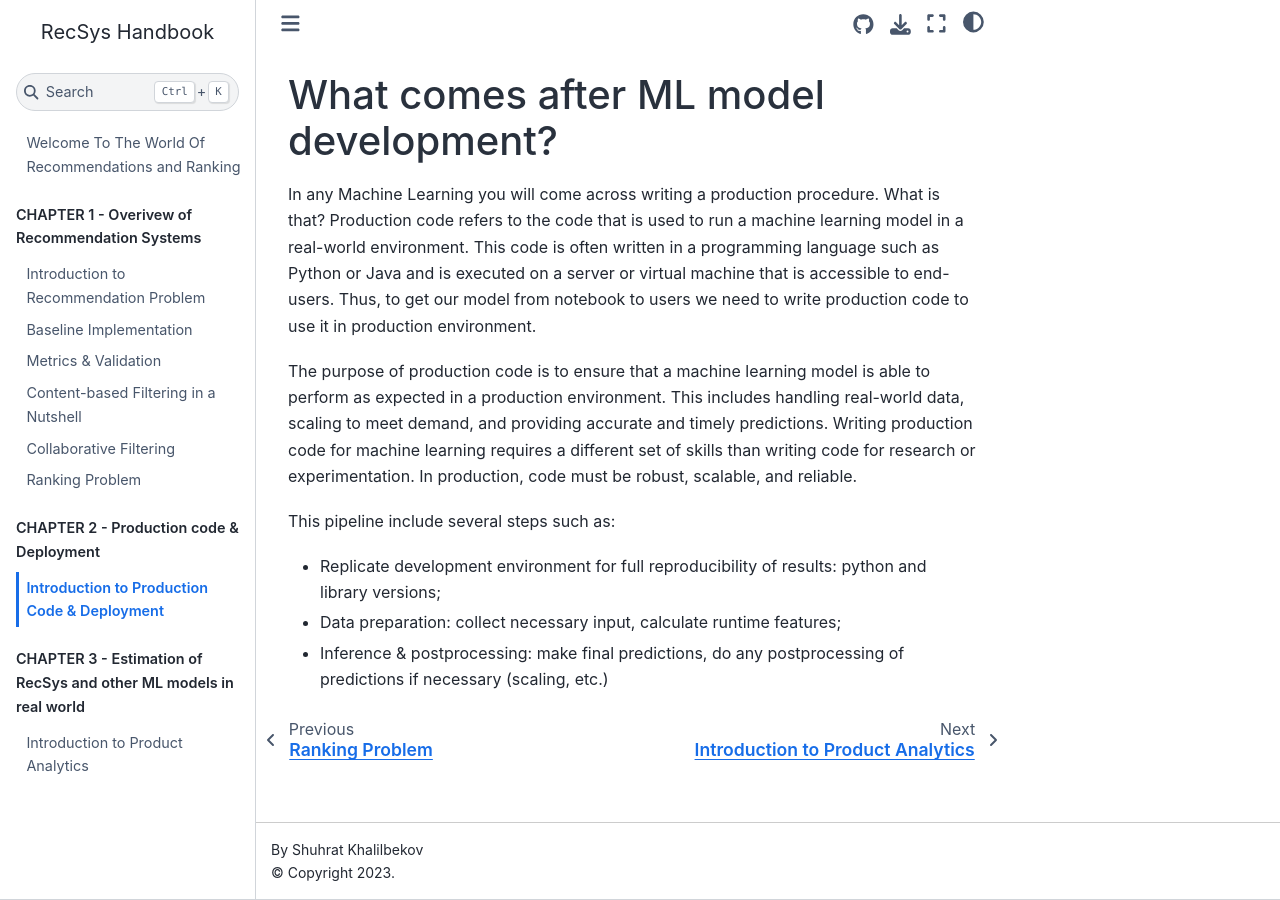
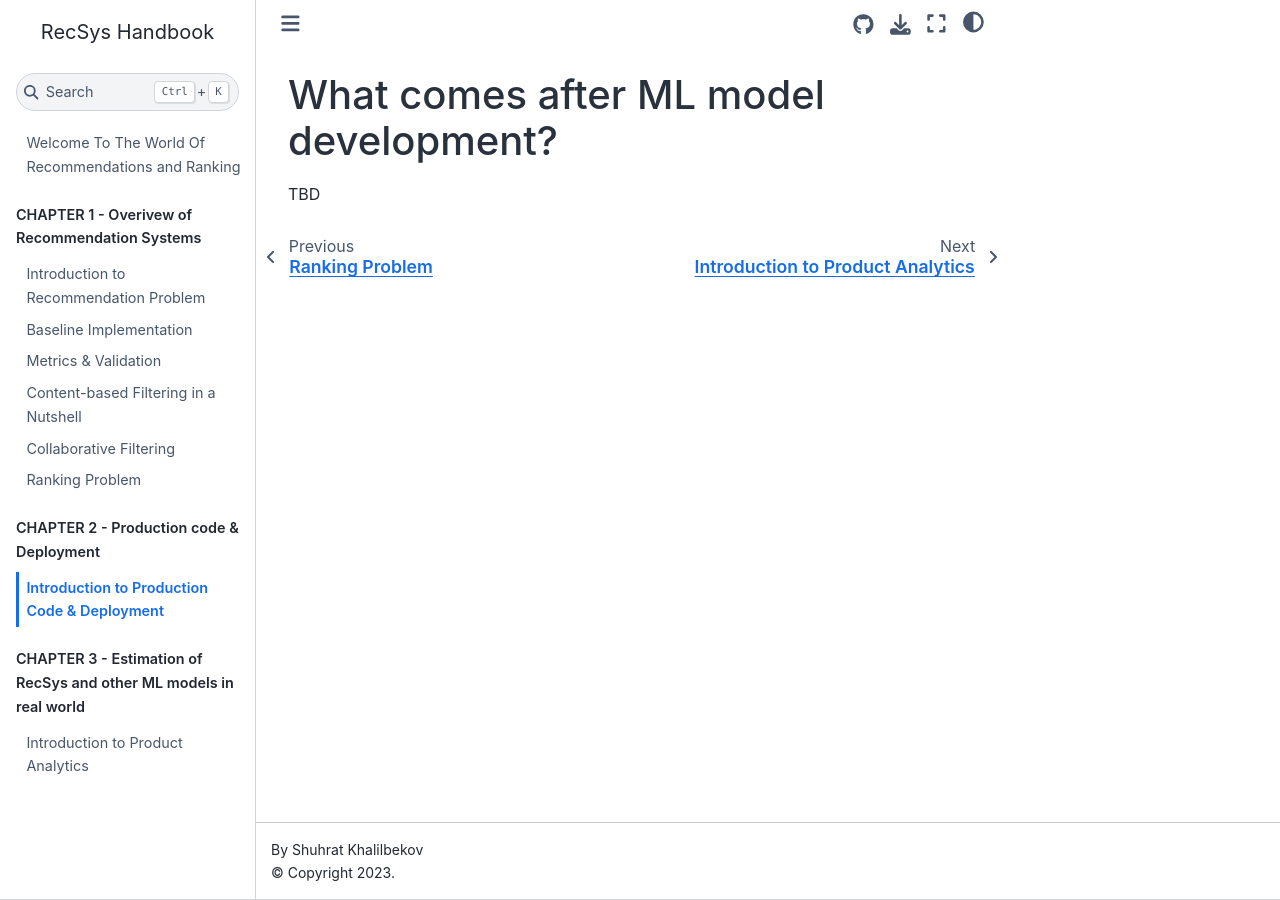
Before and after one commit to kshurik/rekkobook, a Jupyter Book: the page built from docs/chapter2/intro_to_deployment.md, in a window 1280 px wide. Built offline with Jupyter Book 1.0.4 settings and Sphinx 7.4.7 and the Sphinx Book theme 1.1.4, drawn with Linux system fonts in a browser that asks for light colours.

Commit message:
removed content from chapter2 for now

```diff
--- a/docs/chapter2/intro_to_deployment.md
+++ b/docs/chapter2/intro_to_deployment.md
@@ -1,19 +1,2 @@
 # What comes after ML model development?
-In any Machine Learning you will come across writing a production procedure. What is that?
-Production code refers to the code that is used to run a machine learning model in a real-world environment.
-This code is often written in a programming language such as Python or Java and is executed on a server
-or virtual machine that is accessible to end-users. Thus, to get our model from notebook to users
-we need to write production code to use it in production environment.
-
-
-The purpose of production code is to ensure that a machine learning model is able to perform
-as expected in a production environment. This includes handling real-world data, scaling to meet
-demand, and providing accurate and timely predictions. Writing production code for machine learning
-requires a different set of skills than writing code for research or experimentation. In production,
-code must be robust, scalable, and reliable.
-
-
-This pipeline include several steps such as:
-- Replicate development environment for full reproducibility of results: python and library versions;
-- Data preparation: collect necessary input, calculate runtime features;
-- Inference & postprocessing: make final predictions, do any postprocessing of predictions if necessary (scaling, etc.)
+TBD
```
